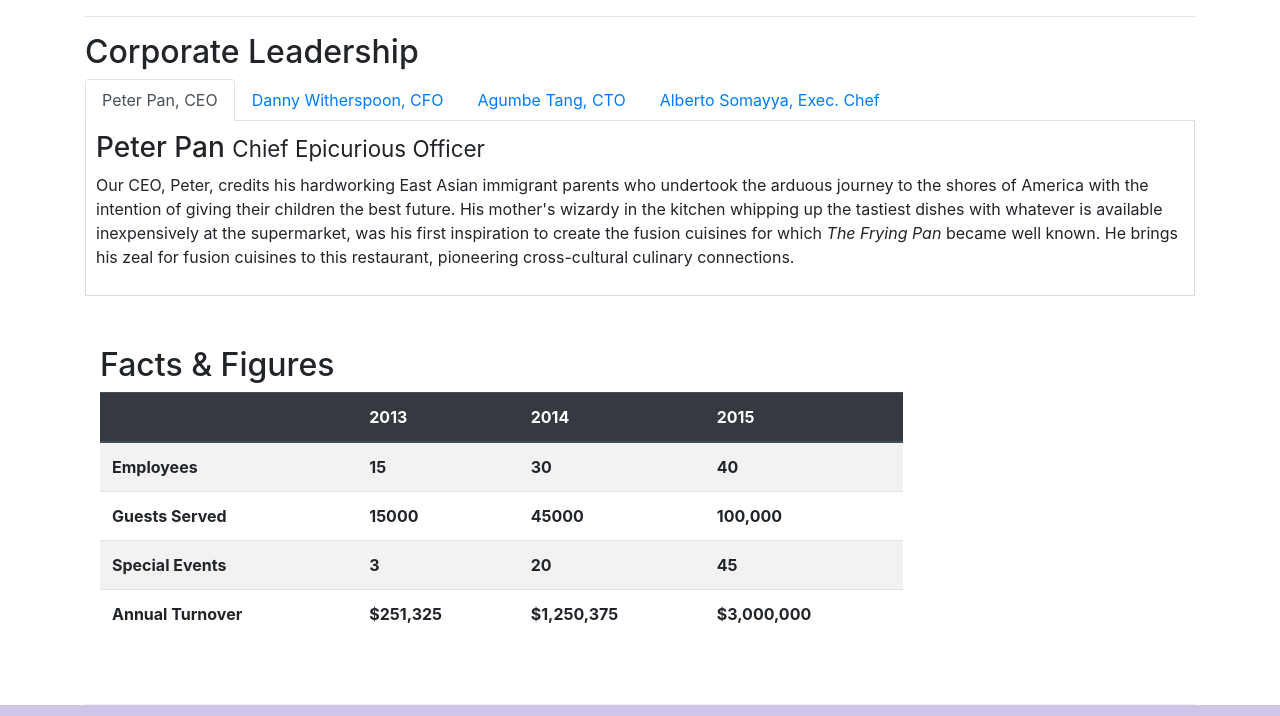
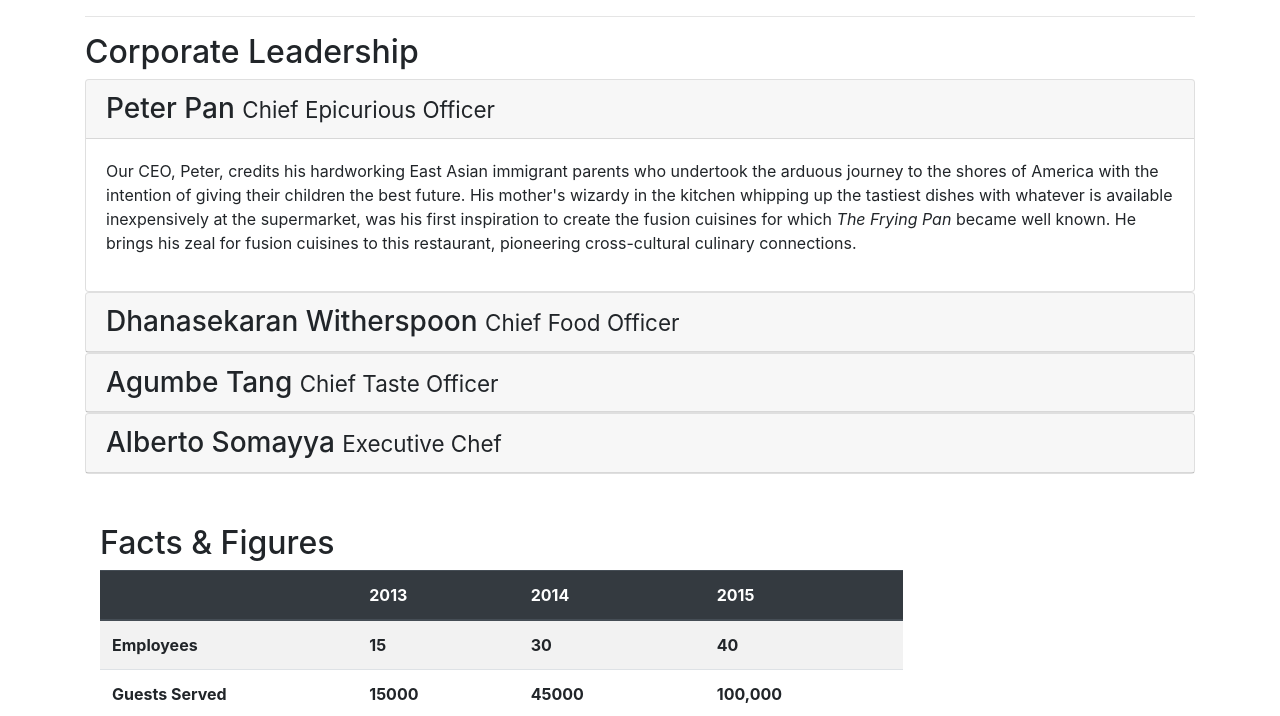
Before and after one commit to rrrw82/Bootstrap_Demo, a website: page aboutus.html in a window 1280 px wide. Shown: the part 943-1659 px from the top of the page. Drawn offline with nearby package versions, Linux system fonts and the light colour scheme.

Commit message:
Accordion

```diff
--- a/aboutus.html
+++ b/aboutus.html
@@ -114,57 +114,75 @@
         <hr>
         <h2>Corporate Leadership</h2>
 
-        <ul class="nav nav-tabs">
-          <li class="nav-item">
-            <a class="nav-link active" href="#peter" role="tab" data-toggle="tab">Peter Pan, CEO</a>
-          </li>
-          <li class="nav-item">
-            <a class="nav-link" href="#danny" role="tab" data-toggle="tab">Danny Witherspoon, CFO</a>
-          </li>
-          <li class="nav-item">
-            <a class="nav-link" href="#agumbe" role="tab" data-toggle="tab">Agumbe Tang, CTO</a>
-          </li>
-          <li class="nav-item">
-            <a class="nav-link" href="#alberto" role="tab" data-toggle="tab">Alberto Somayya, Exec. Chef</a>
-          </li>
-        </ul>
-
-        <div class="tab-content">
-          <div role="tabpanel" class="tab-pane fade show active" id="peter">
-            <h3>Peter Pan <small>Chief Epicurious Officer</small></h3>
-
-            <p class="d-none d-sm-block">Our CEO, Peter, credits his hardworking East Asian immigrant parents who undertook the arduous journey to the shores of America with the intention of giving their children the best future. His mother's wizardy
+        <div id="accordion">
+          <div class="card">
+            <div class="card-header" role="tab" id="peterhead">
+              <h3 class="mb-0">
+                <a data-toggle="collapse" data-target="#peter">Peter Pan <small>Chief Epicurious Officer</small></a>
+              </h3>
+            </div>
+            <div class="collapse show" id="peter" data-parent="#accordion">
+              <div class="card-body">
+                <p class="d-none d-sm-block">Our CEO, Peter, credits his hardworking East Asian immigrant parents who undertook the arduous journey to the shores of America with the intention of giving their children the best future. His mother's
+                  wizardy
                   in the kitchen whipping
                   up
                   the tastiest dishes with whatever is available inexpensively at the supermarket, was his first inspiration to create the fusion cuisines for which <em>The Frying Pan</em> became well known. He brings his zeal for fusion cuisines to
                   this
-              restaurant, pioneering cross-cultural culinary connections.</p>
+                  restaurant, pioneering cross-cultural culinary connections.
+                </p>
+              </div>
+            </div>
           </div>
 
-          <div role="tabpanel" class="tab-pane fade" id="danny">
-            <h3>Dhanasekaran Witherspoon <small>Chief Food Officer</small></h3>
-
-            <p class="d-none d-sm-block">Our CFO, Danny, as he is affectionately referred to by his colleagues, comes from a long established family tradition in farming and produce. His experiences growing up on a farm in the Australian outback gave
+          <div class="card">
+            <div role="tab" class="card-header" id="dannyhead">
+              <h3 class="mb-0">
+                <a data-toggle="collapse" data-target="#danny">Dhanasekaran Witherspoon <small>Chief Food Officer</small></a>
+              </h3>
+            </div>
+            <div class="collapse" id="danny" data-parent="accordion">
+              <div class="card-body">
+                <p class="d-none d-sm-block">Our CFO, Danny, as he is affectionately referred to by his colleagues, comes from a long established family tradition in farming and produce. His experiences growing up on a farm in the Australian outback
+                  gave
                   him great appreciation
                   for
                   varieties of food sources. As he puts it in his own words, <em>Everything that runs, wins, and everything that stays, pays!</em></p>
               </div>
+            </div>
+          </div>
 
-          <div role="tabpanel" class="tab-pane fade" id="agumbe">
-            <h3>Agumbe Tang <small>Chief Taste Officer</small></h3>
-
-            <p class="d-none d-sm-block">Blessed with the most discerning gustatory sense, Agumbe, our CTO, personally ensures that every dish that we serve meets his exacting tastes. Our chefs dread the tongue lashing that ensues if their dish does
+          <div class="card">
+            <div role="tab" class="card-header" id="agumbehead">
+              <h3 class="mb-0">
+                <a data-toggle="collapse" data-target="#agumbe">Agumbe Tang <small>Chief Taste Officer</small></a>
+              </h3>
+            </div>
+            <div class="collapse" id="agumbe" data-parent="accordion">
+              <div class="card-body">
+                <p class="d-none d-sm-block">Blessed with the most discerning gustatory sense, Agumbe, our CTO, personally ensures that every dish that we serve meets his exacting tastes. Our chefs dread the tongue lashing that ensues if their dish
+                  does
                   not meet his exacting
                   standards. He lives by his motto, <em>You click only if you survive my lick.</em></p>
               </div>
+            </div>
+          </div>
 
-          <div role="tabpanel" class="tab-pane fade" id="alberto">
-            <h3>Alberto Somayya <small>Executive Chef</small></h3>
-
-            <p class="d-none d-sm-block">Award winning three-star Michelin chef with wide International experience having worked closely with whos-who in the culinary world, he specializes in creating mouthwatering Indo-Italian fusion experiences. He
+          <div class="card">
+            <div role="tab" class="card-header" id="albertohead">
+              <h3 class="mb-0">
+                <a data-toggle="collapse" data-target="#alberto">Alberto Somayya <small>Executive Chef</small></a>
+              </h3>
+            </div>
+            <div class="collapse" id="alberto" data-parent="accordion">
+              <div class="card-body">
+                <p class="d-none d-sm-block">Award winning three-star Michelin chef with wide International experience having worked closely with whos-who in the culinary world, he specializes in creating mouthwatering Indo-Italian fusion
+                  experiences. He
                   says, <em>Put together
                     the
                     cuisines from the two craziest cultures, and you get a winning hit! Amma Mia!</em></p>
+              </div>
+            </div>
           </div>
         </div>
       </div>
```
Lines whose indentation alone changed are shown as unchanged.
